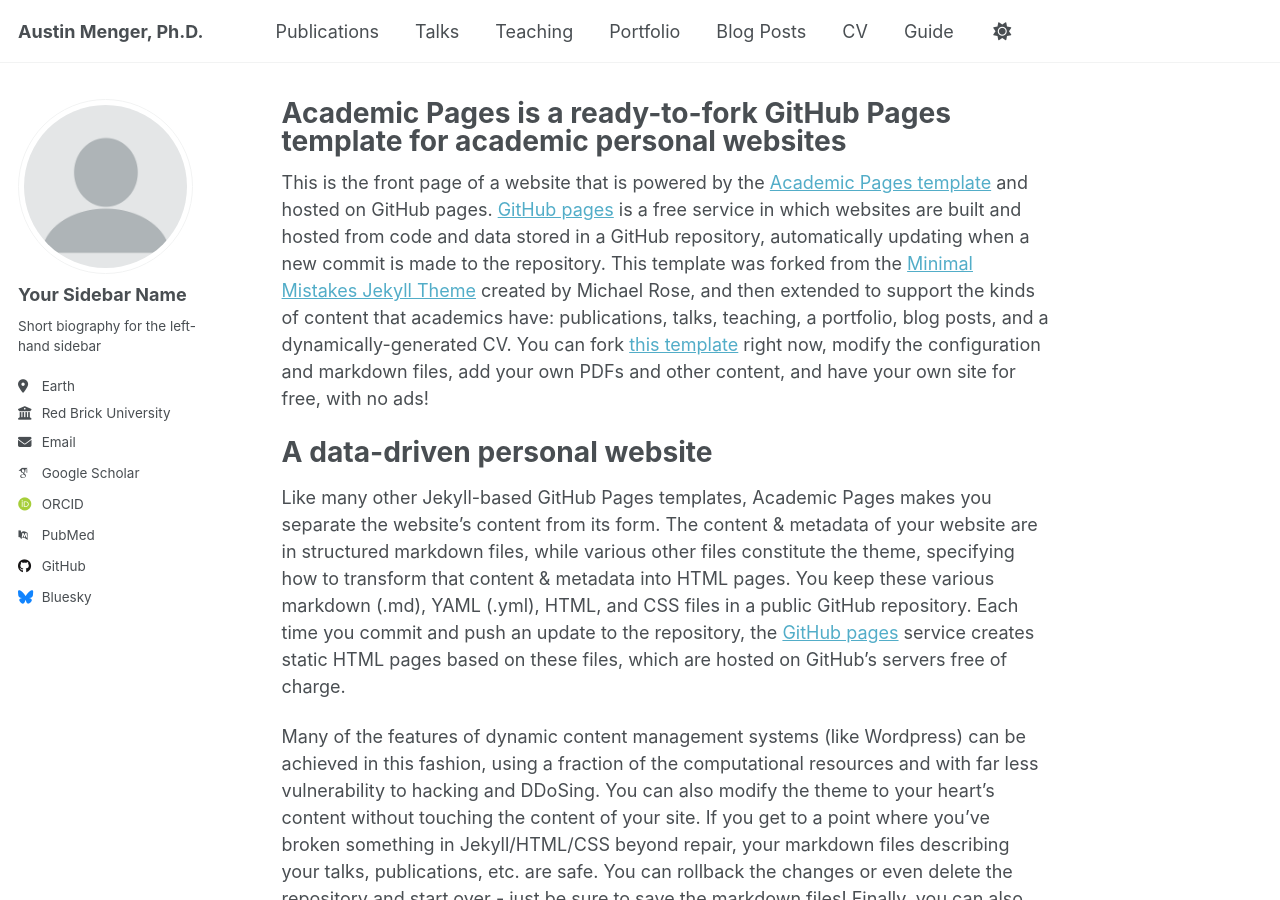
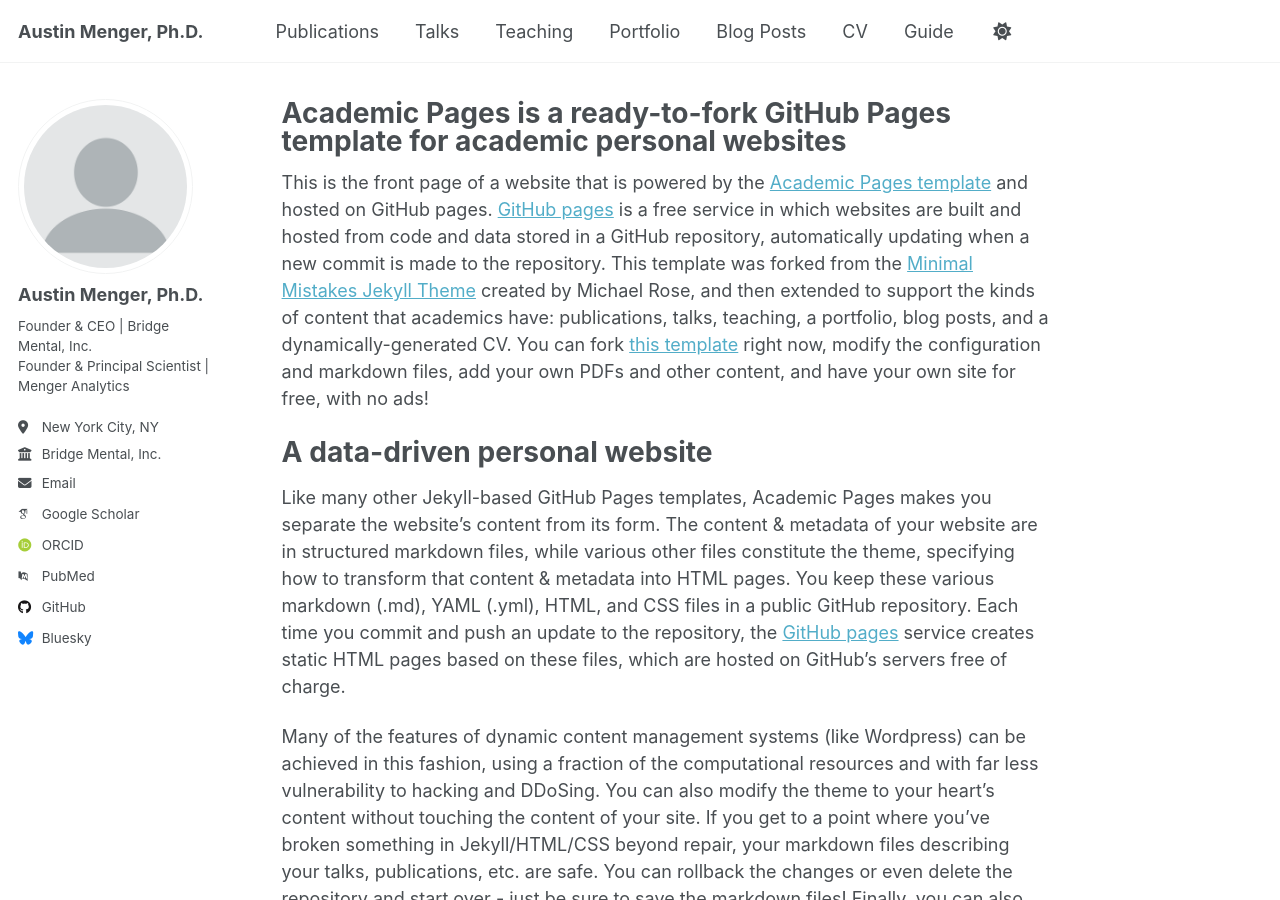
Before and after one commit to austinmenger/austinmenger.github.io, a Jekyll site: the page built from _pages/about.md, in a window 1280 px wide and 900 px high. Built offline with Jekyll 4.4.1, drawn with Linux system fonts in a browser that asks for light colours; some web fonts are replaced.

Commit message:
Update _config.yml

```diff
--- a/_config.yml
+++ b/_config.yml
@@ -23,13 +23,13 @@ repository               : "academicpages/academicpages.github.io"
 author:
   # Biographic information
   avatar           : "profile.png"
-  name             : "Your Sidebar Name"
+  name             : "Austin Menger, Ph.D."
   pronouns         : # example: "she/her"
-  bio              : "Short biography for the left-hand sidebar"
-  location         : "Earth"
-  employer         : "Red Brick University"
+  bio              : "Founder & CEO | Bridge Mental, Inc.<br>Founder & Principal Scientist | Menger Analytics"
+  location         : "New York City, NY"
+  employer         : "Bridge Mental, Inc."
   uri              : # URL
-  email            : "none@example.org"
+  email            : "austin.menger@gmail.com"
 
   # Academic websites
   academia         : # URL
```
